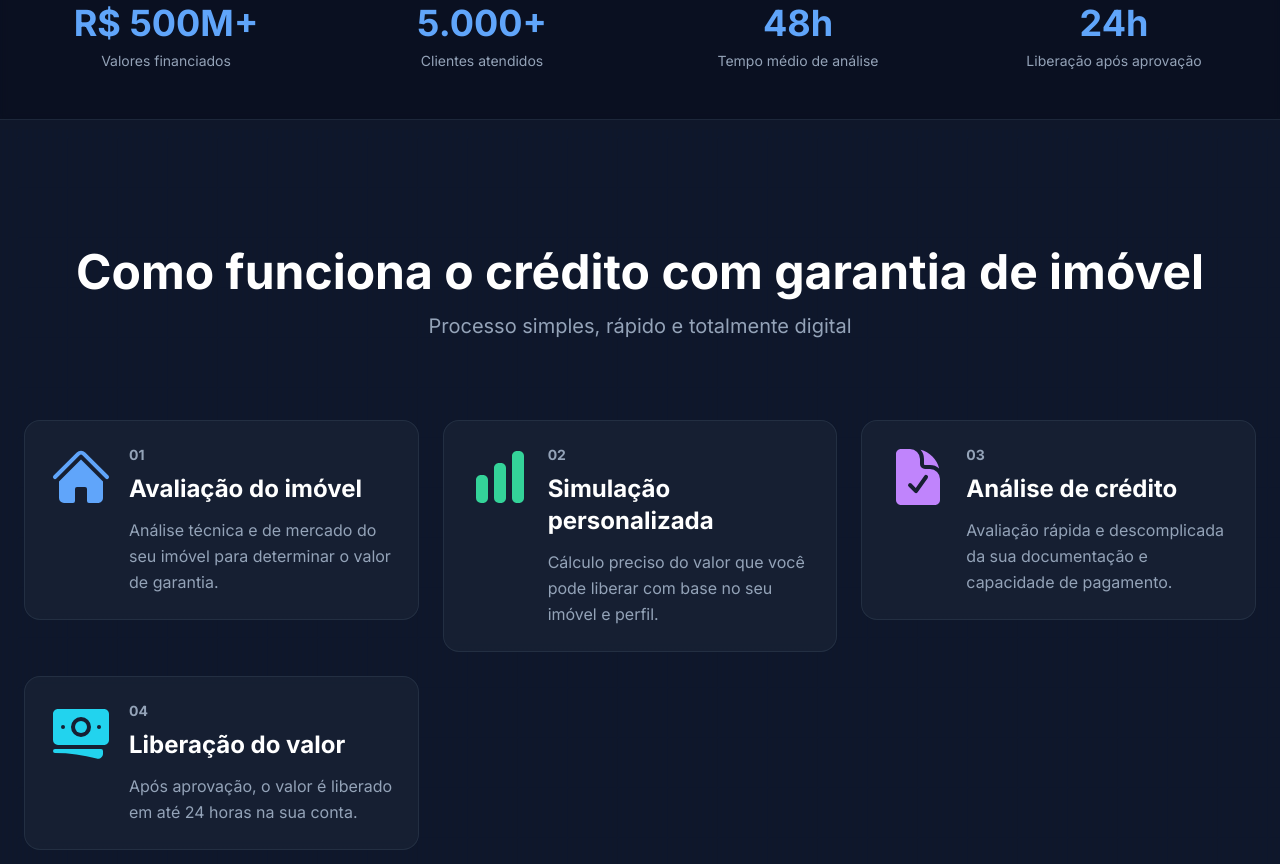
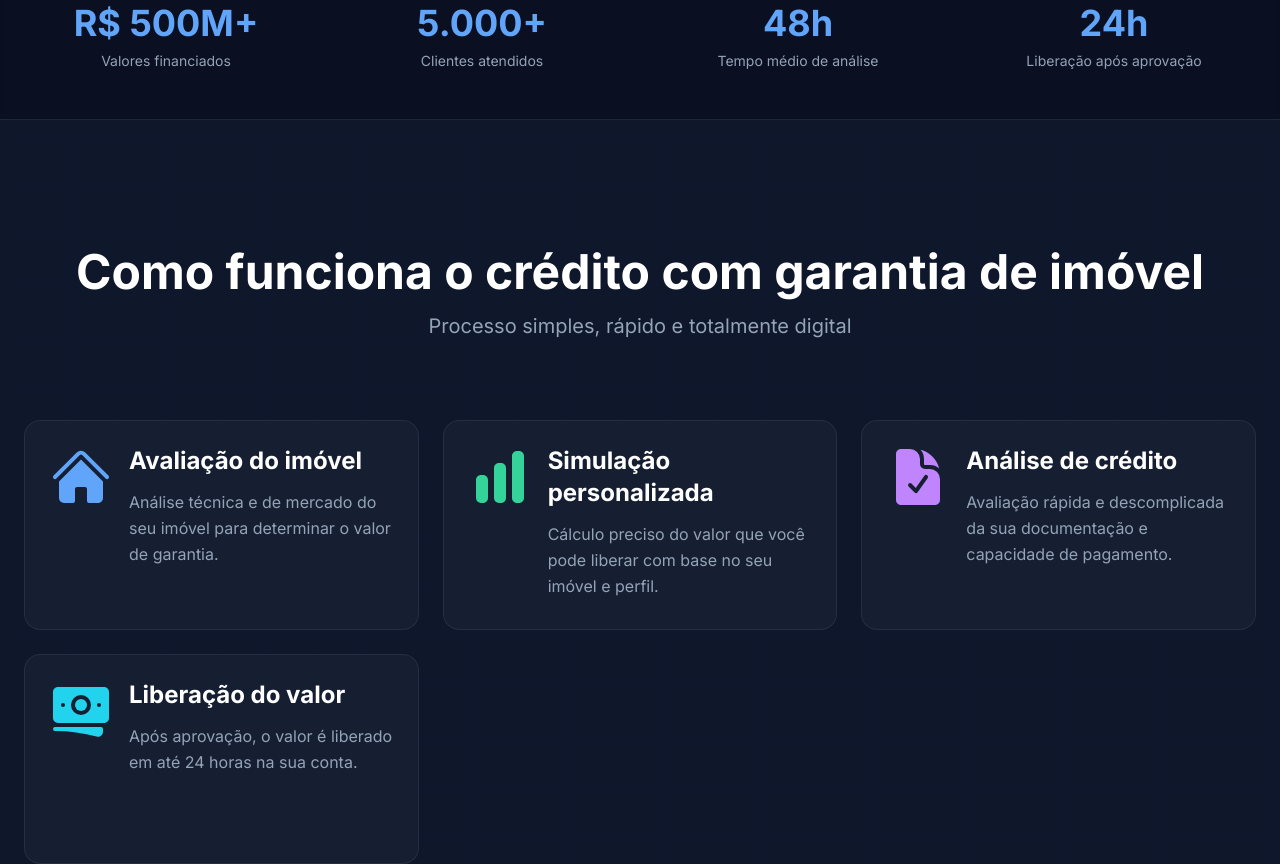
Before and after one commit to thiago-papim/finanhome, a React (Create React App) app: page / in a window 1280 px wide. Shown: the part 980-1844 px from the top of the page. Built offline with nearby package versions, Linux system fonts and the light colour scheme; a web font is replaced by a local one.

Commit message:
mudando layout

```diff
--- a/src/components/Header.js
+++ b/src/components/Header.js
@@ -52,7 +52,7 @@ export default function Header() {
   return (
     <>
       <header
-        className={`fixed top-0 left-0 right-0 z-50 transition-all duration-300 ${
+        className={`fixed top-0 left-0 right-0 z-50 transition-all duration-300 w-full max-w-full ${
           isScrolled
             ? 'bg-slate-900/95 backdrop-blur-xl shadow-lg shadow-slate-900/50 py-3'
             : 'bg-slate-900/80 backdrop-blur-md py-4'
--- a/src/components/MagicUI/AnimatedBorder.jsx
+++ b/src/components/MagicUI/AnimatedBorder.jsx
@@ -3,7 +3,7 @@ import PropTypes from 'prop-types';
 
 function AnimatedBorder({ children, className = '' }) {
   return (
-    <div className={`relative ${className}`}>
+    <div className={`relative overflow-hidden ${className}`}>
       <div
         className="absolute inset-0 rounded-2xl opacity-75"
         style={{
--- a/src/components/MagicUI/AnimatedGrid.jsx
+++ b/src/components/MagicUI/AnimatedGrid.jsx
@@ -9,7 +9,9 @@ function AnimatedGrid({ className = '', opacity = 'low' }) {
   };
 
   return (
-    <div className={`absolute inset-0 pointer-events-none ${opacityClasses[opacity]} ${className}`}>
+    <div
+      className={`absolute inset-0 pointer-events-none ${opacityClasses[opacity]} ${className} overflow-hidden`}
+    >
       <div
         className="w-full h-full"
         style={{
--- a/src/components/MagicUI/AnimatedLines.jsx
+++ b/src/components/MagicUI/AnimatedLines.jsx
@@ -3,7 +3,7 @@ import PropTypes from 'prop-types';
 
 function AnimatedLines({ className = '', direction = 'horizontal' }) {
   return (
-    <div className={`absolute inset-0 pointer-events-none opacity-5 ${className}`}>
+    <div className={`absolute inset-0 pointer-events-none opacity-5 ${className} overflow-hidden`}>
       {direction === 'horizontal' ? (
         <div
           className="w-full h-full"
--- a/src/index.css
+++ b/src/index.css
@@ -60,9 +60,16 @@
   animation: pulse 2s cubic-bezier(0.4, 0, 0.6, 1) infinite;
 }
 
-/* Scroll suave */
+/* Scroll suave e prevenir overflow horizontal */
 html {
   scroll-behavior: smooth;
+  overflow-x: hidden;
+}
+
+body {
+  overflow-x: hidden;
+  width: 100%;
+  max-width: 100vw;
 }
 
 /* Estilos para transições suaves */
--- a/src/pages/Home.js
+++ b/src/pages/Home.js
@@ -39,12 +39,12 @@ export default function Home() {
   };
 
   return (
-    <div className="min-h-screen bg-slate-950 text-white">
+    <div className="min-h-screen bg-slate-950 text-white overflow-x-hidden w-full max-w-full">
       <Header />
       {/* Hero Section */}
       <section id="inicio" className="relative">
         <AnimatedGradient className="relative min-h-screen flex items-center justify-center overflow-hidden">
-          <AnimatedGrid opacity="low" />
+          <AnimatedGrid opacity="high" />
           <AnimatedLines direction="horizontal" />
           <Spotlight intensity="high" className="absolute inset-0" />
 
@@ -162,10 +162,7 @@ export default function Home() {
                 <HoverCard glowColor={index % 2 === 0 ? 'blue' : 'emerald'}>
                   <div className="flex items-start gap-4">
                     <div className="flex-shrink-0">{item.icon}</div>
-                    <div className="flex-1">
-                      <span className="text-sm font-bold text-slate-400 mb-2 block">
-                        {item.step}
-                      </span>
+                    <div className="flex-1 md:min-h-40">
                       <h3 className="text-2xl font-bold mb-3">{item.title}</h3>
                       <p className="text-slate-400 leading-relaxed">{item.description}</p>
                     </div>
@@ -352,7 +349,9 @@ export default function Home() {
           <div className="grid grid-cols-1 lg:grid-cols-2 gap-16 items-center">
             <TextReveal>
               <div>
-                <h2 className="text-4xl md:text-5xl font-bold mb-6">Crédito com lastro real</h2>
+                <h2 className="text-4xl md:text-5xl font-bold mb-6">
+                  Crédito com garantia de imóvel
+                </h2>
                 <p className="text-2xl text-slate-300 mb-8">Seu patrimônio valorizado</p>
                 <p className="text-lg text-slate-400 mb-8 leading-relaxed">
                   Na FinanHome, acreditamos que seu imóvel é mais que um bem: é patrimônio que pode
```
